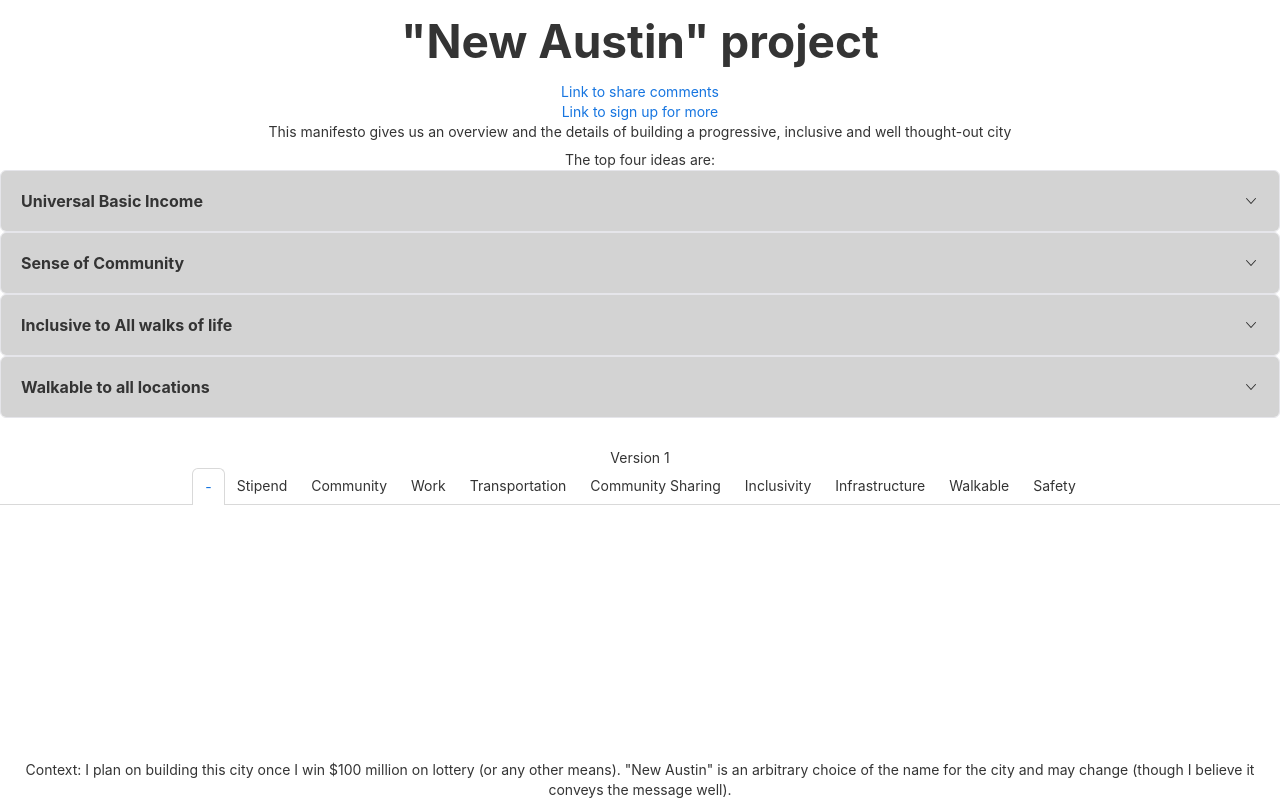
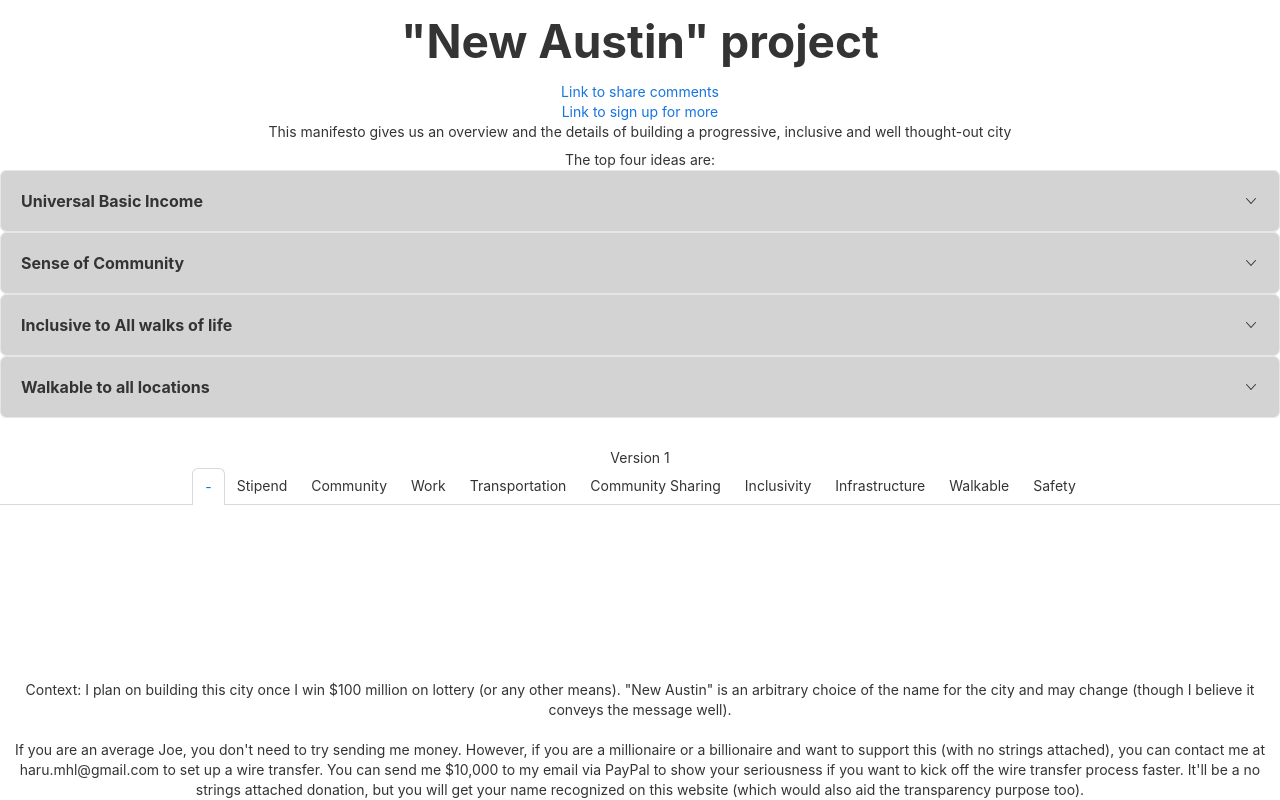
Before and after one commit to harumhl/New-Austin-project, a React (Create React App) app: page / in a window 1280 px wide. Built offline with nearby package versions, Linux system fonts and the light colour scheme.

Commit message:
wording on donation

```diff
--- a/src/App.js
+++ b/src/App.js
@@ -38,6 +38,16 @@ function App() {
         (or any other means). "New Austin" is an arbitrary choice of the name
         for the city and may change (though I believe it conveys the message
         well).
+        <br />
+        <br />
+        If you are an average Joe, you don't need to try sending me money.
+        However, if you are a millionaire or a billionaire and want to support
+        this (with no strings attached), you can contact me at
+        haru.mhl@gmail.com to set up a wire transfer. You can send me $10,000 to
+        my email via PayPal to show your seriousness if you want to kick off the
+        wire transfer process faster. It'll be a no strings attached donation,
+        but you will get your name recognized on this website (which would also
+        aid the transparency purpose too).
       </Footer>
     </Container>
   );
```
